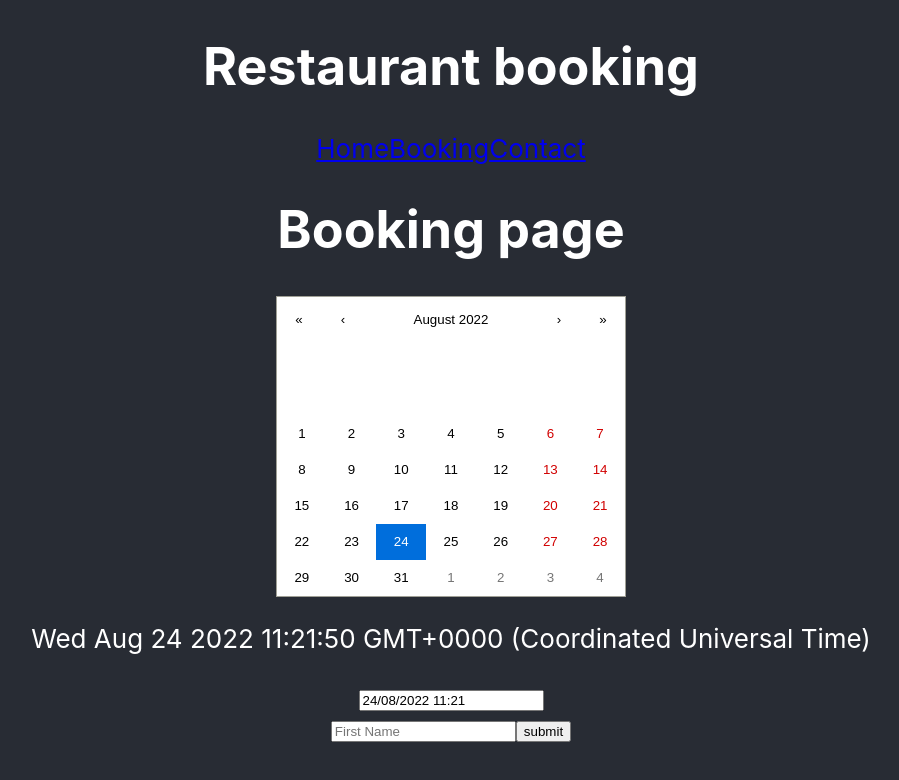
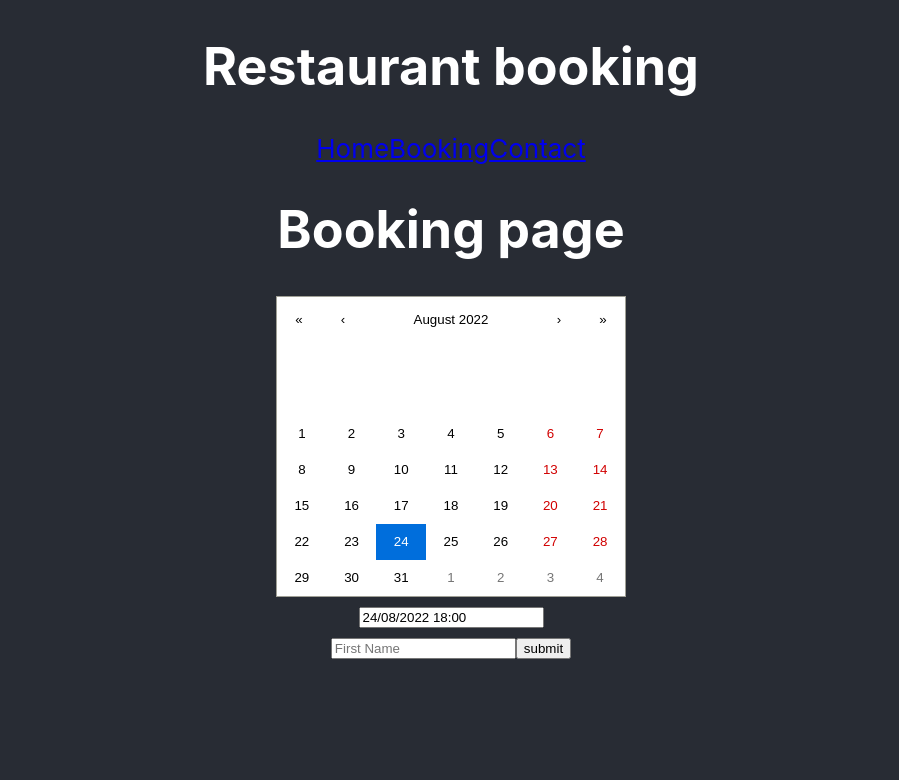
Before and after one commit to Alexandrhall/restaurant-app, a React (Create React App) app in the folder client/: page /booking in a window 1280 px wide. Shown: the top 780 px of the page, without its empty margins (189-1088 px from the left). Built offline with nearby package versions, Linux system fonts and the light colour scheme.

Commit message:
calendar

```diff
--- a/client/src/components/pages/Booking.tsx
+++ b/client/src/components/pages/Booking.tsx
@@ -5,26 +5,28 @@ import "react-datepicker/dist/react-datepicker.css";
 import { setHours, setMinutes, subDays, addDays } from "date-fns";
 
 export const Booking = () => {
-  const [dateValue, setDateValue] = useState(new Date());
+  const [dateValue, setDateValue] = useState(
+    new Date(setHours(setMinutes(new Date(), 0), 18))
+  );
   const [startDate, setStartDate] = useState(new Date());
 
   return (
     <>
       <h1>Booking page</h1>
       <Calendar onChange={setDateValue} value={dateValue} />
-      <p>{dateValue.toString()}</p>
+      {/* <p>{dateValue.toString()}</p> */}
+
       <DatePicker
         selected={dateValue}
         onChange={(date: Date) => setDateValue(date)}
         showTimeSelect
+        showWeekNumbers
         timeIntervals={180}
         timeFormat="HH:mm"
         includeTimes={[
           setHours(setMinutes(new Date(), 0), 21),
           setHours(setMinutes(new Date(), 0), 18),
         ]}
-        minTime={setHours(setMinutes(new Date(), 0), 18)}
-        maxTime={setHours(setMinutes(new Date(), 0), 21)}
         dateFormat={"dd/MM/yyyy HH:mm"}
         minDate={subDays(startDate, 0)}
         maxDate={addDays(startDate, 60)}
```
Also changed, not shown: 1 other file (tests, documents, lock files or other folders).
